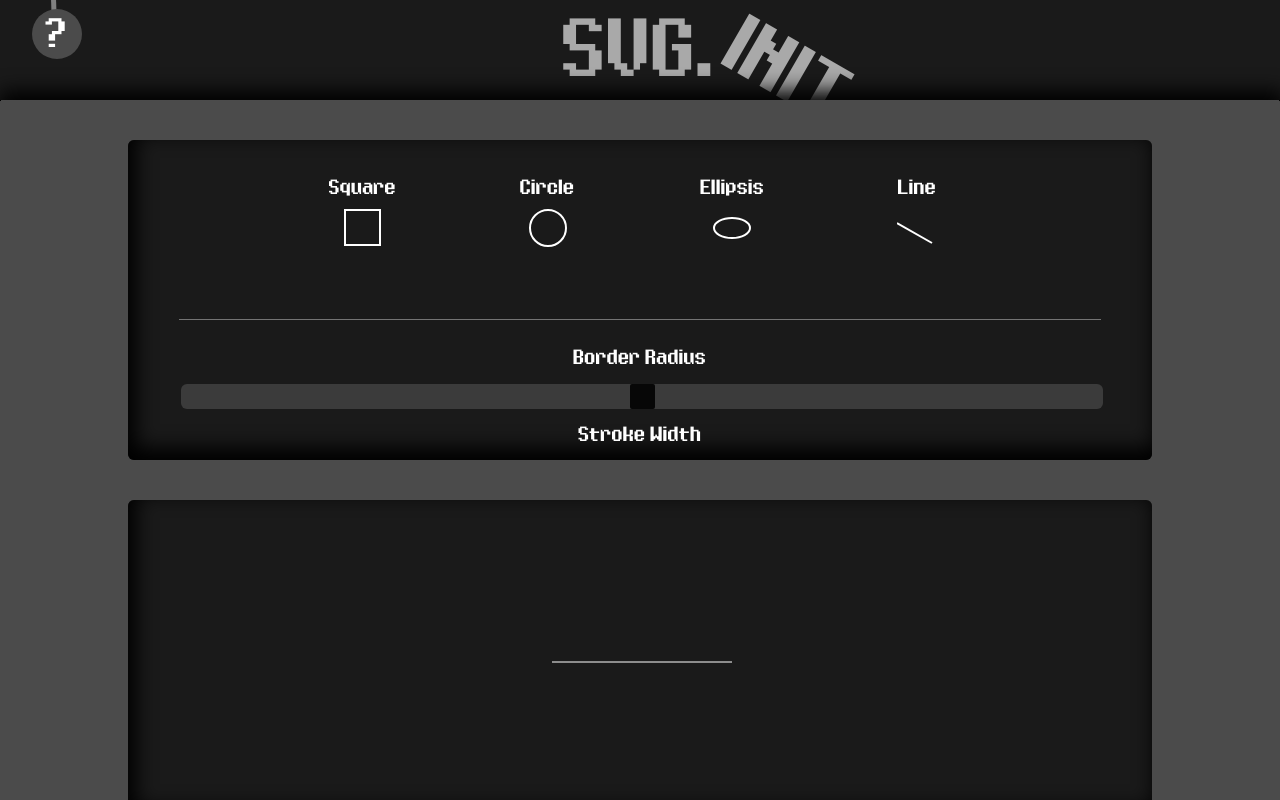
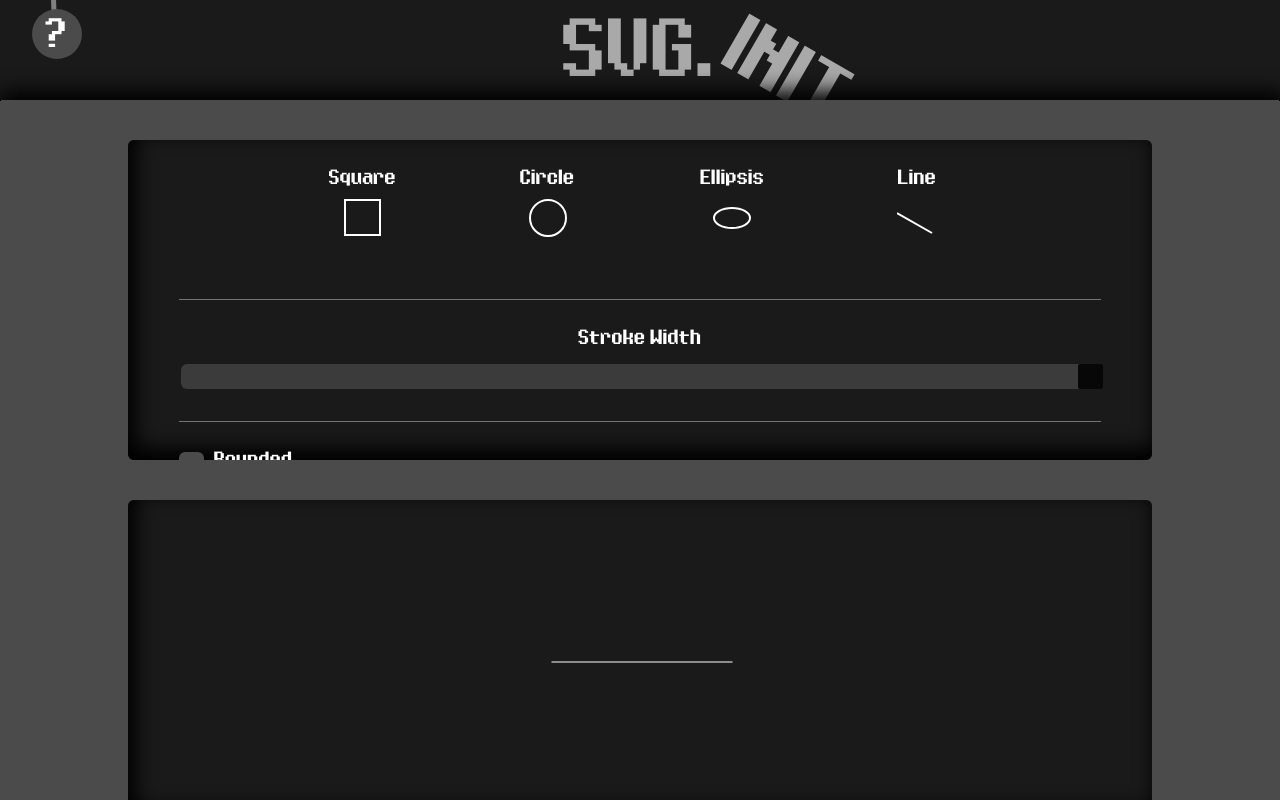
Before and after one commit to 101yogeshsharma/svg.init, a React (Vite) app: page / in a window 1280 px wide. Both pictures are taken after a click on the element "Line". Built offline with nearby package versions, Linux system fonts and the light colour scheme.

Commit message:
Added rounded edges filter option for line

```diff
--- a/src/App.jsx
+++ b/src/App.jsx
@@ -16,7 +16,8 @@ function App() {
 		backgroundColor: 'transparent',
 		strokeColor: 'white',
 		strokeWidth: 1,
-		selectedShape: 'square'
+		selectedShape: 'square',
+		roundedEdges: false
 	})
 	const [contextMenuState, setContextMenuState] = useState({
 		show: false,
--- a/src/layout/Customization/Customization.css
+++ b/src/layout/Customization/Customization.css
@@ -17,8 +17,9 @@
 
 .filters-container {
     display: flex;
-    justify-content: space-evenly;
+    justify-content: space-around;
     flex-direction: column;
+    font-size:1rem;
 }
 
 .slidecontainer {
@@ -80,6 +81,15 @@
     background-color: black;
 }
 
+.checkbox-container-segment {
+    display: flex;
+    justify-content: flex-start;
+
+    &>label {
+        margin-right: 40%;
+    }
+}
+
 .shapes-container>div>label {
     margin-bottom: 10px;
 }
@@ -90,10 +100,6 @@
     padding-left: 35px;
     margin-bottom: 12px;
     cursor: pointer;
-    font-size: 22px;
-    -webkit-user-select: none;
-    -moz-user-select: none;
-    -ms-user-select: none;
     width: min-content;
 }
 
@@ -148,7 +154,6 @@
 .color-picker-container {
     width: fit-content;
     height: fit-content;
-    font-size: 22px;
 }
 
 .color-picker-container>input {
--- a/src/layout/Customization/Customization.jsx
+++ b/src/layout/Customization/Customization.jsx
@@ -18,6 +18,14 @@ export default function Customization(props) {
 			}
 		});
 	};
+	const toggleRoundedEdges = (e) => {
+		props.setShapePropties((prev) => {
+			return {
+				...prev,
+				roundedEdges: !prev.roundedEdges
+			}
+		})
+	}
 	const handleBackgroundColorChange = (e) => {
 		props.setShapePropties((prev) => {
 			return {
@@ -56,7 +64,7 @@ export default function Customization(props) {
 			<div className='customization-content'>
 				<PresetShapes handleShapeSelection={handleShapeSelection} />
 				<Divider />
-				{ props.shapeProperties.selectedShape !== "circle" && <div className='slider-container'>
+				{props.shapeProperties.selectedShape === "square" && <div className='slider-container'>
 					<p>Border Radius</p>
 					<input
 						type='range'
@@ -66,7 +74,7 @@ export default function Customization(props) {
 						name='radius'
 						onChange={handleRadiusChange}
 					></input>
-				</div> }
+				</div>}
 				<div className='slider-container'>
 					<p>Stroke Width</p>
 					<input
@@ -83,6 +91,9 @@ export default function Customization(props) {
 					toggleBackground={toggleBackground}
 					handleBackgroundColorChange={handleBackgroundColorChange}
 					handleStrokeColorChange={handleStrokeColorChange}
+					toggleRoundedEdges={toggleRoundedEdges}
+					selectedShape={props.shapeProperties.selectedShape}
+					roundedEdges={props.shapeProperties.roundedEdges}
 				/>
 			</div>
 		</div>
@@ -92,14 +103,25 @@ export default function Customization(props) {
 const ColorFilters = (props) => {
 	return (
 		< div className='filters-container' >
-			<label className='checkbox-container'>
+			<div className="checkbox-container-segment">
+				{props.selectedShape !== "line" && <label className='checkbox-container'>
 					Filled
 					<input
 						type='checkbox'
 						onChange={props.toggleBackground}
 					></input>
 					<span className='checkmark'></span>
-			</label>
+				</label>}
+				{props.selectedShape === "line" && <label className='checkbox-container'>
+					Rounded Edges
+					<input
+						type='checkbox'
+						onChange={props.toggleRoundedEdges}
+						checked={props.roundedEdges}
+					></input>
+					<span className='checkmark'></span>
+				</label>}
+			</div>
 			<Divider />
 			<div className="color-selectors-container">
 				<label className='color-picker-container'>
--- a/src/layout/Playground/Playground.jsx
+++ b/src/layout/Playground/Playground.jsx
@@ -1,5 +1,3 @@
-/* eslint-disable react/no-unknown-property */
-import Actions from "../Actions/Actions";
 import "./Playground.css";
 
 export default function Playground({ shapeProperties, setContextMenuState, hideContextMenu }) {
@@ -11,6 +9,7 @@ export default function Playground({ shapeProperties, setContextMenuState, hideC
 		strokeWidth,
 		strokeType,
 		strokeColor,
+		roundedEdges,
 	} = shapeProperties;
 
 	const handleShowContextMenu = (e) => {
@@ -33,7 +32,7 @@ export default function Playground({ shapeProperties, setContextMenuState, hideC
 					{selectedShape === "square" && <rect x='120px' y='120px' rx={borderRadius} ry={borderRadius} width="200px" height="200px" fill={fillColor} stroke={strokeColor} stroke-width={strokeWidth + "px"} />}
 					{selectedShape === "circle" && <circle cx="220" cy="220" r="95" fill={fillColor} stroke={strokeColor} stroke-width={strokeWidth + "px"} />}
 					{selectedShape === "ellipse" && <ellipse cx="220" cy="220" rx="95" ry="48" fill={fillColor} stroke={strokeColor} stroke-width={strokeWidth + "px"} />}
-					{selectedShape === "line" && <line x1="130" x2="310" y1="220" y2="220" fill={fillColor} stroke={strokeColor} stroke-width={strokeWidth + "px"} />}
+					{selectedShape === "line" && <line x1="130" x2="310" y1="220" y2="220" fill={fillColor} stroke={strokeColor} stroke-width={strokeWidth} stroke-linecap={roundedEdges ? "round" : "square"}/>}
 				</svg>
 			</div>
 		</div>
```
Lines whose indentation alone changed are shown as unchanged.
